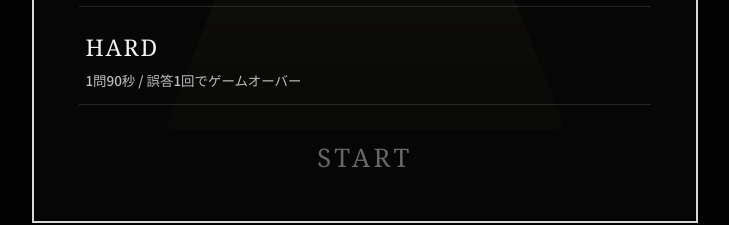
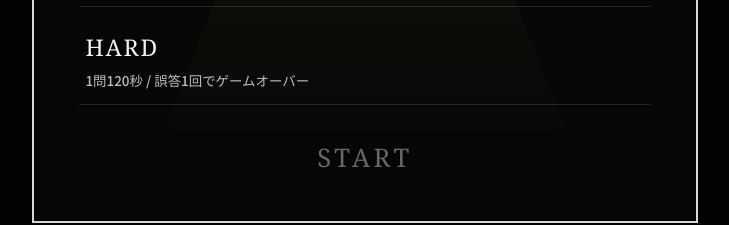
Before and after one commit to lycanthr0pes/language-deciphering-game, a Next.js app: page / in a window 1280 px wide. Both pictures are taken after a click on the button "PLAY". Shown: the part 345-570 px from the top of the page, without its empty margins (275-1004 px from the left). Built offline with nearby package versions, Linux system fonts and the light colour scheme.

Commit message:
update: HARDの制限時間を120秒に変更 (#34)

```diff
--- a/src/components/MainMenu.tsx
+++ b/src/components/MainMenu.tsx
@@ -12,7 +12,7 @@ const GUIDE_LINES = [
   "解答受付中は Space で手帳を開閉できます。",
   "手帳表示中は A / D でページを移動できます。",
   "EASY は制限時間なしで、1回まで誤答しても続けられます。",
-  "HARD は1問90秒の制限があり、1回の誤答でゲームオーバーになります。",
+  "HARD は1問120秒の制限があり、1回の誤答でゲームオーバーになります。",
 ] as const;
 
 function playMenuButtonSound() {
@@ -142,7 +142,7 @@ export function MainMenu({
             >
               <span className={styles.difficultyName}>HARD</span>
               <span className={styles.difficultyHint}>
-                1問90秒 / 誤答1回でゲームオーバー
+                1問120秒 / 誤答1回でゲームオーバー
               </span>
             </button>
           </div>
--- a/src/lib/gameConfig.ts
+++ b/src/lib/gameConfig.ts
@@ -15,7 +15,7 @@ export const DIFFICULTY_CONFIG = {
     safeMistakeCount: 1,
   },
   hard: {
-    timeLimitSeconds: 90,
+    timeLimitSeconds: 120,
     warningTimeSeconds: 15,
     safeMistakeCount: 0,
   },
```
Also changed, not shown: 10 other files (tests, documents, lock files or other folders).
